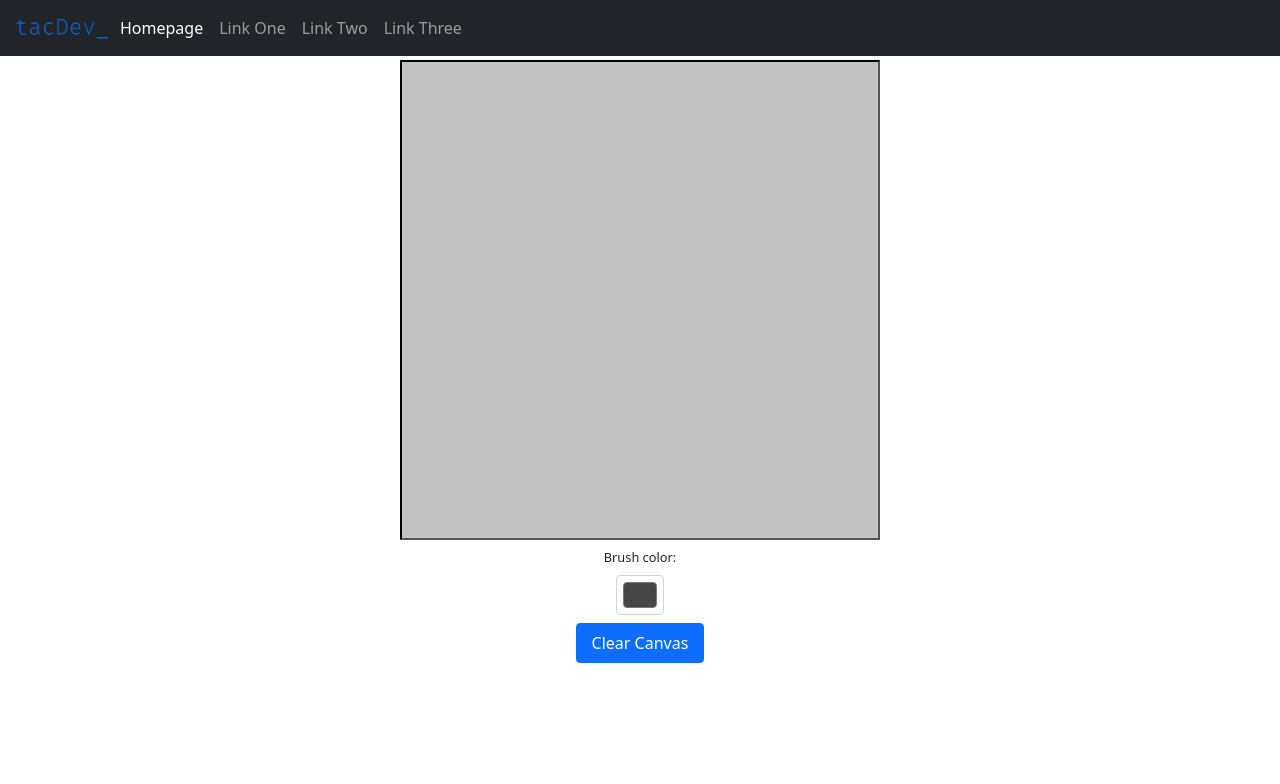
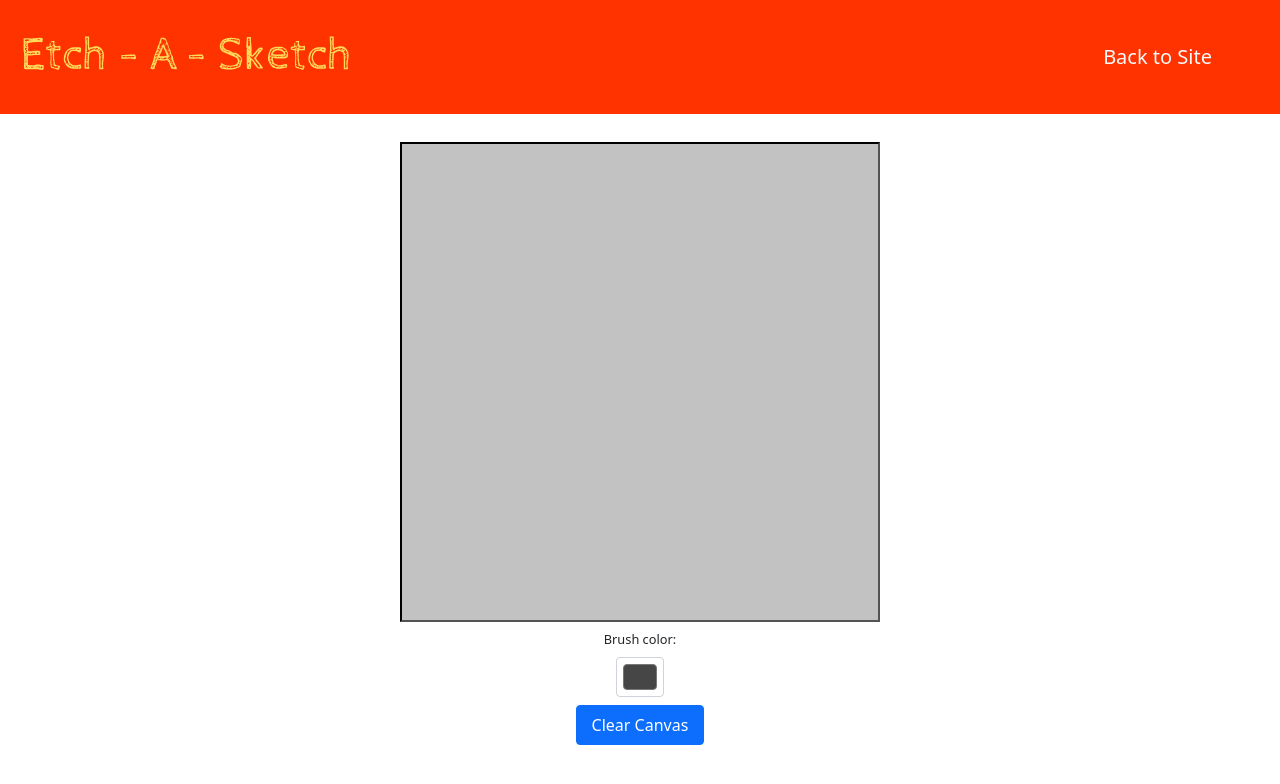
Before and after one commit to caleb-dickson/etch-a-sketch, a plain HTML site: page index.html in a window 1280 px wide. Drawn offline with nearby package versions, Linux system fonts and the light colour scheme.

Commit message:
navbar color, logo changed

```diff
--- a/index.html
+++ b/index.html
@@ -8,49 +8,46 @@
     <link rel='stylesheet' href="./style.css">
     <script src="https://cdn.jsdelivr.net/npm/bootstrap@5.1.3/dist/js/bootstrap.bundle.min.js" integrity="sha384-ka7Sk0Gln4gmtz2MlQnikT1wXgYsOg+OMhuP+IlRH9sENBO0LRn5q+8nbTov4+1p" crossorigin="anonymous"></script>
     <title>Etch-a-Sketch</title>
+    <script src="./script.js" defer></script>
 </head>
 <body>
-    <nav class="navbar navbar-expand-sm navbar-dark bg-dark">
-        <div class="container-fluid">
-          <button class="navbar-toggler" type="button" data-bs-toggle="collapse" data-bs-target="#navbarTogglerDemo01" aria-controls="navbarTogglerDemo01" aria-expanded="false" aria-label="Toggle navigation">
-            <span class="navbar-toggler-icon"></span>
-          </button>
-          <img class="navbar-brand m-lg-auto" width="100vw" src="./img/tacDev_logo.png">
-          <div class="collapse navbar-collapse" id="navbarTogglerDemo01">
-            <ul class="navbar-nav">
-              <li class="nav-item">
-                <a class="nav-link active" aria-current="page" href="#">Homepage</a>
-              </li>
-              <li class="nav-item">
-                <a class="nav-link" href="#">Link One</a>
-              </li>
-              <li class="nav-item">
-                <a class="nav-link" href="#">Link Two</a>
-              </li>
-              <li class="nav-item">
-                <a class="nav-link" href="#">Link Three</a>
-              </li>
-            </ul>
-          </div>
+  <nav class="navbar navbar-expand-lg navbar-light bg-red">
+    <div class="container-fluid">
+      <a class="navbar-brand" href="#"
+        ><img
+          class="logo-sig"
+          src="./img/etch-a-sketch.svg"
+          alt="Site Logo"
+        />
+      </a>
+      <button
+        class="navbar-toggler"
+        type="button"
+        data-bs-toggle="collapse"
+        data-bs-target="#navbarNavAltMarkup"
+        aria-controls="navbarNavAltMarkup"
+        aria-expanded="false"
+        aria-label="Toggle navigation"
+      >
+        <span class="navbar-toggler-icon"></span>
+      </button>
+      <div class="collapse navbar-collapse" id="navbarNavAltMarkup">
+        <div class="navbar-nav ms-auto me-5">
+          <a class="nav-link btn-lg text-light" href="#">Back to Site</a>
         </div>
-      </nav>
+      </div>
+    </div>
+  </nav>
 
-<div class="outer-container">
+<div class="outer-container mt-4">
   <div class="wrapper"></div>
 
   <form class="controls-form">
     <label class="picker-label">Brush color:</label>
     <input type="color" class="form-control form-control-color" id="colorPicker" value="#464646" title="Choose your color">
-    <!-- <select class="form-select form-select-sm" aria-label=".form-select-sm example">
-      <option selected>Canvas size?</option>
-      <option value="16">16 x 16</option>
-      <option value="32">32 x 32</option>
-      <option value="64">64 x 64</option>
-    </select> -->
     <input class="btn btn-primary" id='reset' type="reset" value="Clear Canvas">
   </form>
 </div>
 
-<script src="./script.js"></script>
 </body>
 </html>
--- a/script.js
+++ b/script.js
@@ -4,12 +4,6 @@ const cells = document.querySelectorAll('cell');
 const colorPicker = document.getElementById('colorPicker');
 const gridSizePicker = document.querySelector('option');
 const resetButton = document.getElementById('reset');
-
-// let gridSize = function() {
-//    gridSizePicker.addEventListener('click',
-//    e => gridSize = gridSizePicker.value);
-//    return gridSize;
-// }
 
 window.onload = function() {
    for (i = 1; i <= (gridSize*gridSize); i++) {
--- a/style.css
+++ b/style.css
@@ -1,3 +1,16 @@
+.bg-red {
+    background-color: #ff3300;
+}
+
+.btn-lg:hover {
+    background-color: #cc2900;
+}
+
+.logo-sig {
+    width: 75vw;
+    max-width: 350px;
+}
+
 .outer-container {
     display: flex;
     flex-direction: column;
@@ -11,12 +24,7 @@
     margin-top: .5em;
 }
 
-/* .form-select {
-    width: 30vh;
-    margin-bottom: 2em;
-} */
-
-#reset /* RESET BUTTON */ {
+#reset {
     height: 2.5em;
     width: 8em;
 }
```
Also changed, not shown: img/etch-a-sketch.svg (added), img/tacDev_logo.png (deleted), 1 other file.
